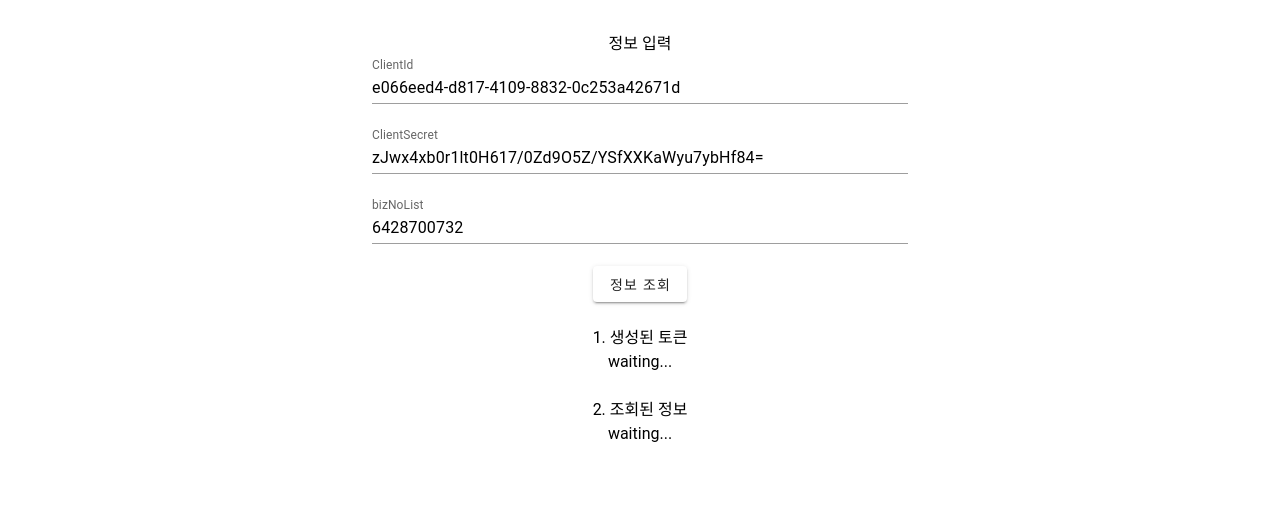
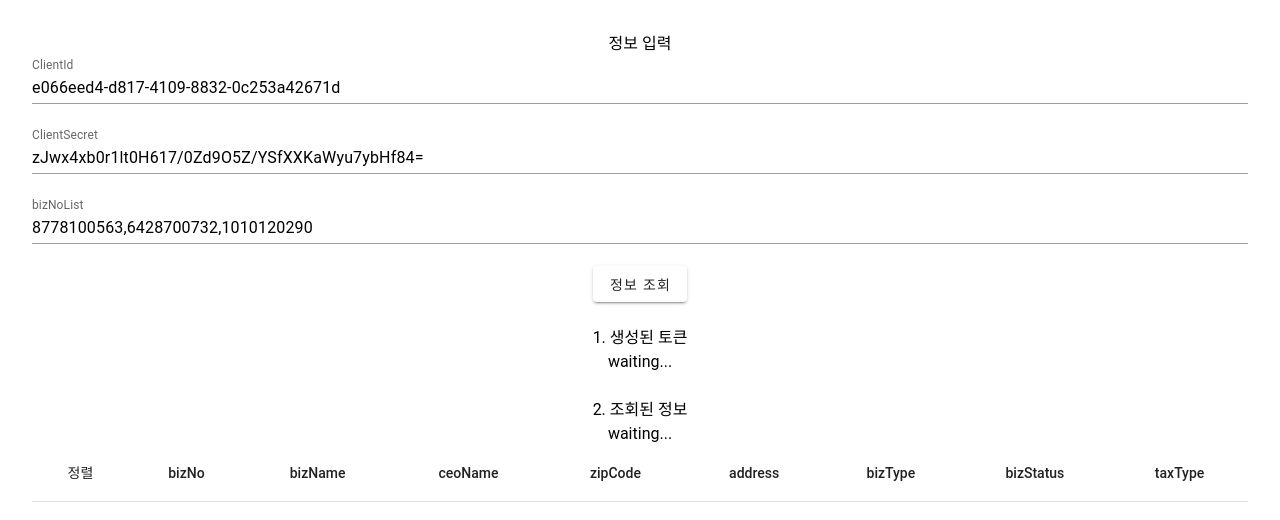
Before and after one commit to jin-vita/chang-api-test, a Vue app: page / in a window 1280 px wide. Shown: the top 520 px of the page. Built offline with nearby package versions, Linux system fonts and the light colour scheme.

Commit message:
feat table

```diff
--- a/src/style.css
+++ b/src/style.css
@@ -1,5 +1,5 @@
 #app {
-    max-width: 600px;
+    max-width: 1280px;
     margin: 0 auto;
     padding: 2rem;
     text-align: center;
--- a/src/views/HomeView.vue
+++ b/src/views/HomeView.vue
@@ -10,7 +10,8 @@ export default {
       result: 'waiting...',
       clientId: 'e066eed4-d817-4109-8832-0c253a42671d',
       clientSecret: 'zJwx4xb0r1lt0H617/0Zd9O5Z/YSfXXKaWyu7ybHf84=',
-      bizNoList: '6428700732',
+      bizNoList: '8778100563,6428700732,1010120290',
+      resultData: [],
     };
   },
   methods: {
@@ -35,33 +36,31 @@ export default {
         let response = await axios.post(url, data, config);
         console.log(response.data.token);
         this.token = response.data.token;
-        await this.getInfo(this.token, '6428700732');
+        await this.getInfo();
       } catch (error) {
         console.error(error);
         this.token = `토큰 생성 실패 -> ${error}`;
       }
     },
-    async getInfo(token, no) {
+    async getInfo() {
       let url = 'https://cors-anywhere.herokuapp.com/https://api.moneypin.biz/bizno/v1/biz/info/base';
       let data = {
-        bizNoList: [
-          no,
-        ]
+        bizNoList: this.bizNoList.replaceAll(' ', '').split(','),
       };
 
       let config = {
         headers: {
           'Content-Type': 'application/json',
           'Accept': 'application/json',
-          'Authorization': `Bearer ${token}`,
+          'Authorization': `Bearer ${this.token}`,
         },
       };
 
       try {
         let response = await axios.post(url, data, config);
         console.log(response.data[0].info);
-        const info = response.data[0].info
-        this.result = JSON.stringify(info);
+        this.resultData = response.data
+        this.result = `총 ${response.data.length}개 조회 완료`
       } catch (error) {
         console.error(error);
         this.result = `정보 조회 실패 -> ${error}`;
@@ -85,6 +84,35 @@ export default {
   <br>
   <p>2. 조회된 정보</p>
   <p>{{ result }}</p>
+
+  <v-table style="max-width: 1280px; margin: auto">
+    <thead>
+    <tr>
+      <th class="text-center">정렬</th>
+      <th class="text-center">bizNo</th>
+      <th class="text-center">bizName</th>
+      <th class="text-center">ceoName</th>
+      <th class="text-center">zipCode</th>
+      <th class="text-center">address</th>
+      <th class="text-center">bizType</th>
+      <th class="text-center">bizStatus</th>
+      <th class="text-center">taxType</th>
+    </tr>
+    </thead>
+    <tbody>
+    <tr v-for="(item, index) in this.resultData">
+      <td>{{ index + 1 }}</td>
+      <td>{{ item.info.bizNo }}</td>
+      <td>{{ item.info.bizName }}</td>
+      <td>{{ item.info.ceoName }}</td>
+      <td>{{ item.info.zipCode }}</td>
+      <td>{{ item.info.address }}</td>
+      <td>{{ item.info.bizType }}</td>
+      <td>{{ item.info.bizStatus }}</td>
+      <td>{{ item.info.taxType }}</td>
+    </tr>
+    </tbody>
+  </v-table>
 </template>
 
 <style scoped>
```
